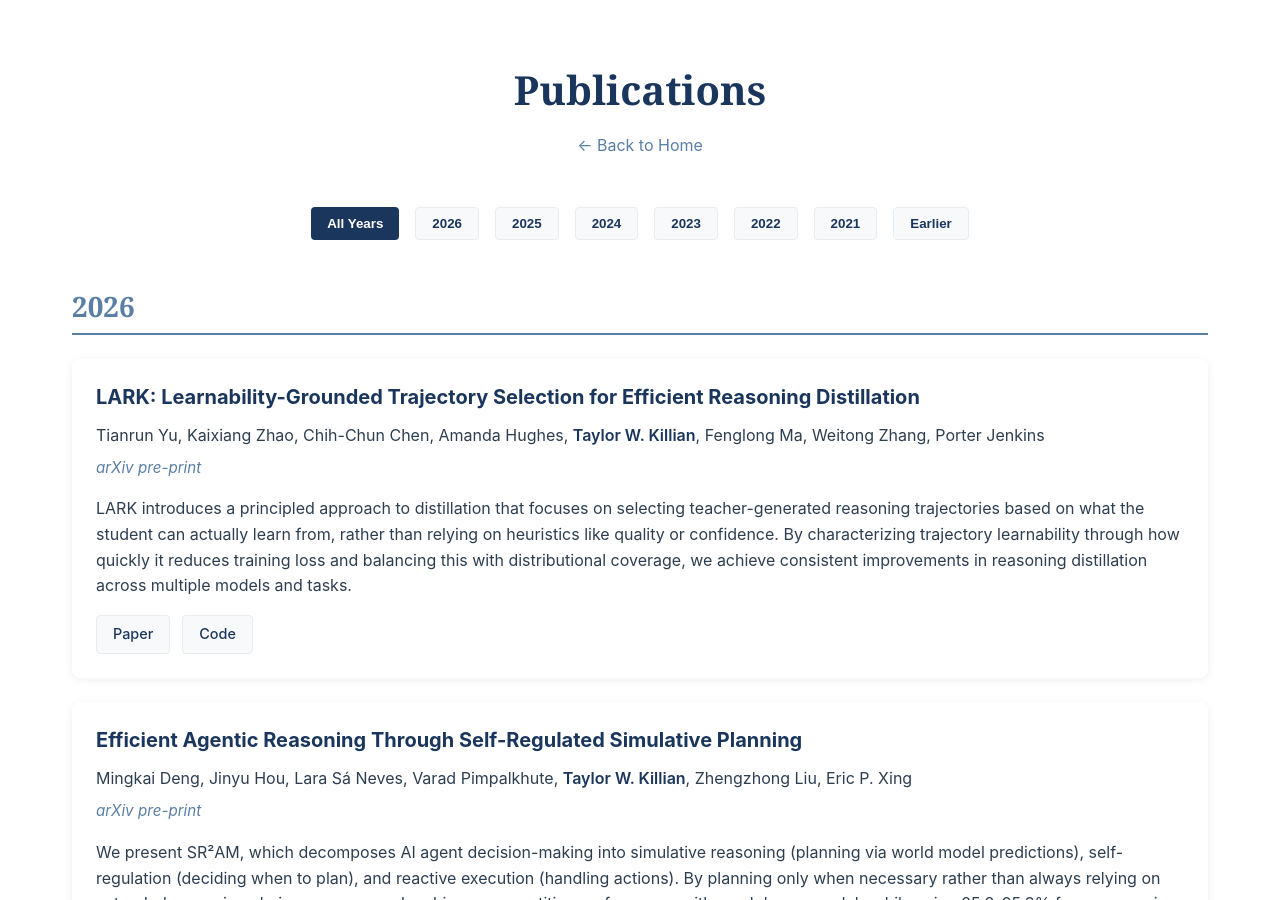
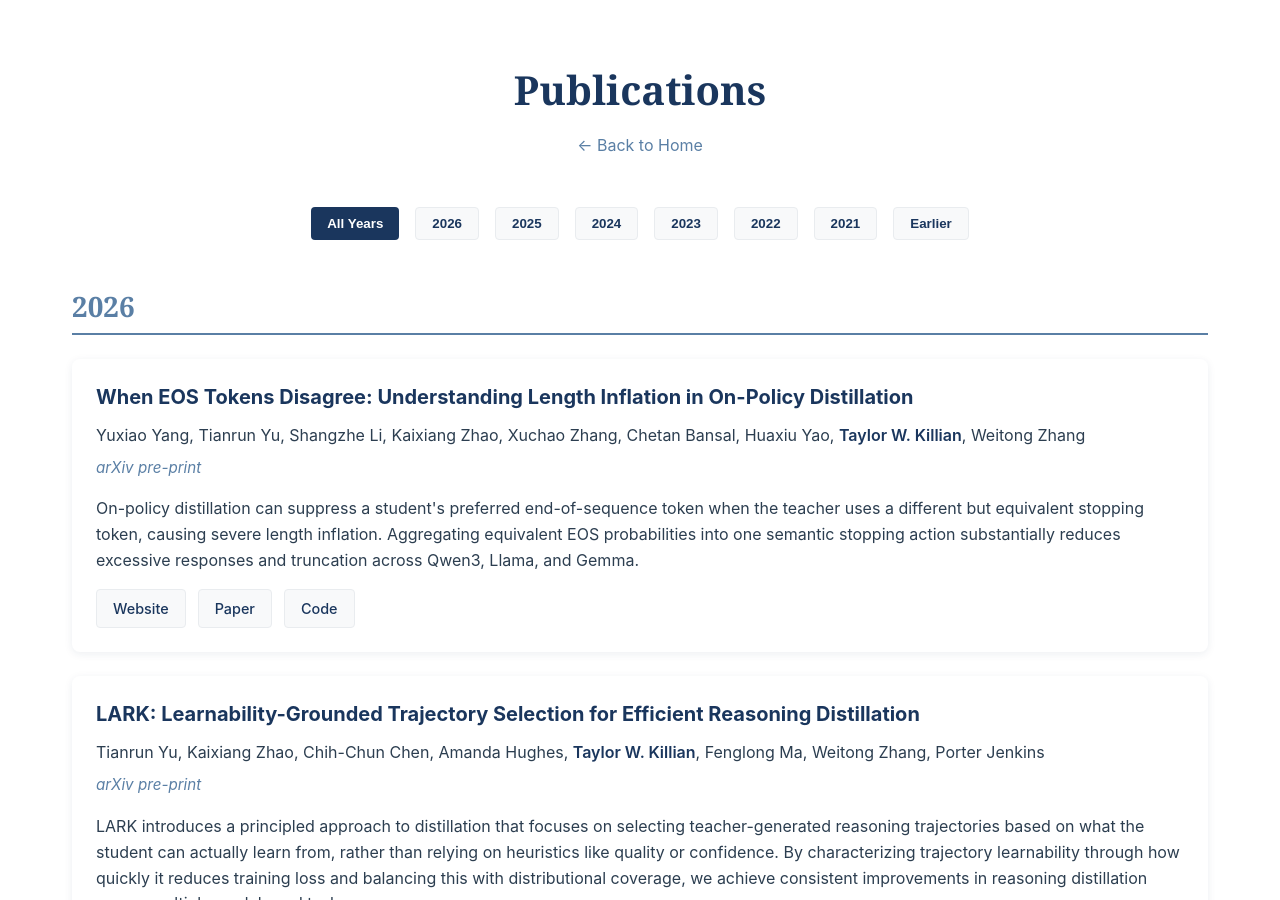
Before and after one commit to twkillian/twkillian.github.io, a Jekyll site: the page built from publications/index.html, in a window 1280 px wide and 900 px high. Built offline with Jekyll 4.4.1, drawn with Linux system fonts in a browser that asks for light colours.

Commit message:
Added EOS Paper

```diff
--- a/_data/publications.yml
+++ b/_data/publications.yml
@@ -1,5 +1,18 @@
 - year: 2026
   papers:
+    - title: "When EOS Tokens Disagree: Understanding Length Inflation in On-Policy Distillation"
+      authors: "Yuxiao Yang, Tianrun Yu, Shangzhe Li, Kaixiang Zhao, Xuchao Zhang, Chetan Bansal, Huaxiu Yao, <strong>Taylor W. Killian</strong>, Weitong Zhang"
+      venue: "arXiv pre-print"
+      description: "On-policy distillation can suppress a student's preferred end-of-sequence token when the teacher uses a different but equivalent stopping token, causing severe length inflation. Aggregating equivalent EOS probabilities into one semantic stopping action substantially reduces excessive responses and truncation across Qwen3, Llama, and Gemma."
+      links:
+        - text: "Website"
+          url: "https://uncsciml.github.io/opd-eos-website/"
+        - text: "Paper"
+          url: "https://arxiv.org/abs/2609.20511"
+        - text: "Code"
+          url: "https://github.com/UNCSciML/opd-eos"
+      featured: false
+
     - title: "LARK: Learnability-Grounded Trajectory Selection for Efficient Reasoning Distillation"
       authors: "Tianrun Yu, Kaixiang Zhao, Chih-Chun Chen, Amanda Hughes, <strong>Taylor W. Killian</strong>, Fenglong Ma, Weitong Zhang, Porter Jenkins"
       venue: "arXiv pre-print"
```
Also changed, not shown: index.html (+6 -2 lines).
